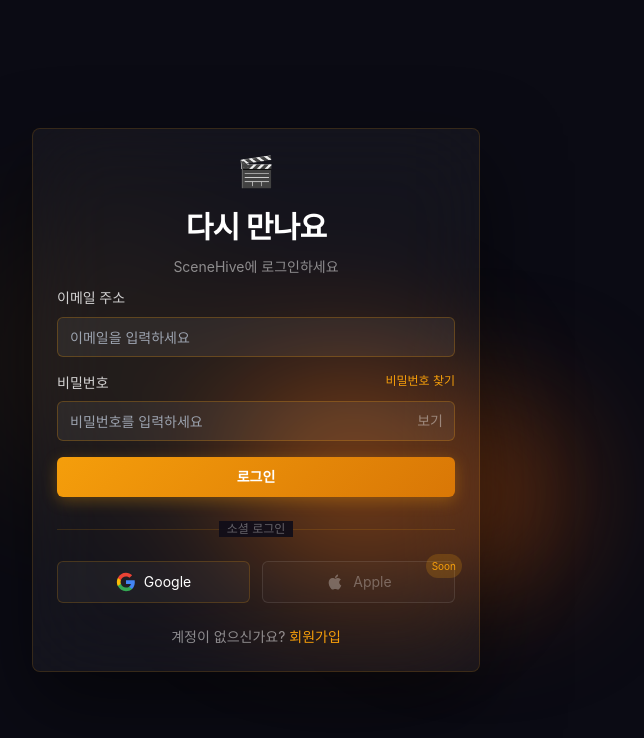
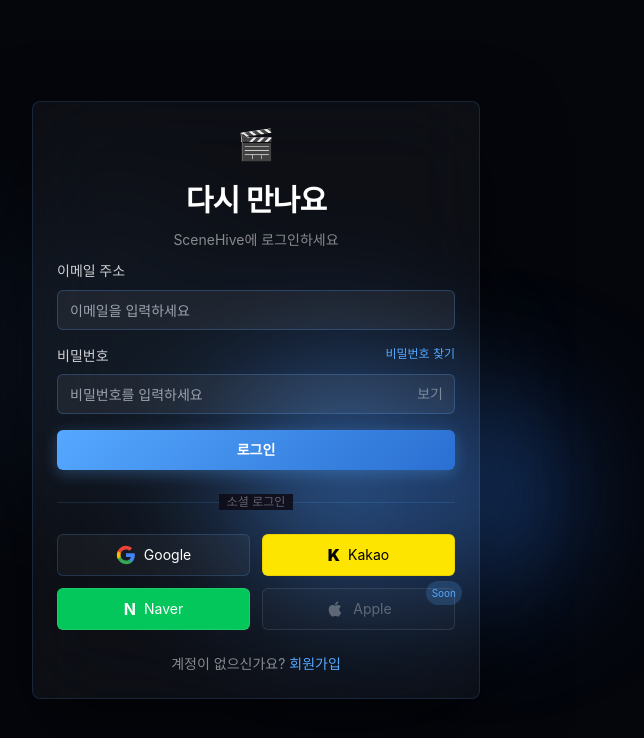
Before and after one commit to jdhert/SceneHive, a Next.js app in the folder frontend-next/: page /login in a window 1280 px wide. Shown: the top 738 px of the page, without its empty margins (384-1028 px from the left). Built offline with nearby package versions, Linux system fonts and the light colour scheme; no server answers.

Commit message:
feat: 로그인/설정 소셜 UX와 사용자 상태 동기화 개선

```diff
--- a/frontend-next/src/app/(public)/forgot-password/page.tsx
+++ b/frontend-next/src/app/(public)/forgot-password/page.tsx
@@ -8,9 +8,9 @@
 import { Label } from '@/components/ui/label';
 import { Card, CardContent, CardDescription, CardHeader, CardTitle } from '@/components/ui/card';
 
-const BG = '#0B0B14';
-const AMBER = '#F59E0B';
-const AMBER_DARK = '#D97706';
+const BG = '#04060C';
+const AMBER = '#55A8FF';
+const AMBER_DARK = '#2A6FD2';
 
 export default function ForgotPasswordPage() {
   const [email, setEmail] = useState('');
@@ -37,11 +37,11 @@
     <div className="min-h-screen flex items-center justify-center p-4 relative" style={{ background: BG }}>
       <div className="absolute inset-0 overflow-hidden pointer-events-none">
         <div className="absolute top-1/3 left-1/3 w-80 h-80 rounded-full blur-3xl opacity-10"
-          style={{ background: 'radial-gradient(circle, #F59E0B, transparent)' }} />
+          style={{ background: 'radial-gradient(circle, #55A8FF, transparent)' }} />
       </div>
 
       <Card className="w-full max-w-md relative z-10 border-0"
-        style={{ background: 'rgba(255,255,255,0.04)', border: '1px solid rgba(245,158,11,0.15)', backdropFilter: 'blur(40px)', boxShadow: '0 32px 80px rgba(0,0,0,0.5)' }}>
+        style={{ background: 'rgba(255,255,255,0.04)', border: '1px solid rgba(85,168,255,0.15)', backdropFilter: 'blur(40px)', boxShadow: '0 32px 80px rgba(0,0,0,0.5)' }}>
         <CardHeader className="text-center space-y-3 pb-2">
           <div className="flex justify-center mb-2"><span className="text-3xl">🎬</span></div>
           <CardTitle className="text-3xl font-bold text-white">
@@ -75,11 +75,11 @@
                 <Label htmlFor="email" className="text-sm font-medium" style={{ color: 'rgba(255,255,255,0.8)' }}>이메일 주소</Label>
                 <Input id="email" type="email" placeholder="이메일을 입력하세요" value={email}
                   onChange={(e) => setEmail(e.target.value)}
-                  style={{ borderColor: 'rgba(245,158,11,0.25)', background: 'rgba(255,255,255,0.06)', color: 'white' }}
+                  style={{ borderColor: 'rgba(85,168,255,0.25)', background: 'rgba(255,255,255,0.06)', color: 'white' }}
                   required />
               </div>
               <Button type="submit" className="w-full font-bold py-5 text-white" disabled={isLoading}
-                style={{ background: `linear-gradient(135deg, ${AMBER}, ${AMBER_DARK})`, boxShadow: isLoading ? 'none' : '0 4px 15px rgba(245,158,11,0.3)' }}>
+                style={{ background: `linear-gradient(135deg, ${AMBER}, ${AMBER_DARK})`, boxShadow: isLoading ? 'none' : '0 4px 15px rgba(85,168,255,0.3)' }}>
                 {isLoading ? '발송 중...' : '재설정 링크 보내기'}
               </Button>
               <div className="text-center">
--- a/frontend-next/src/app/(public)/login/page.tsx
+++ b/frontend-next/src/app/(public)/login/page.tsx
@@ -1,6 +1,6 @@
 'use client';
 
-import React, { useState } from 'react';
+import React, { useEffect, useState } from 'react';
 import Link from 'next/link';
 import { authService } from '@/services/api';
 import { hashPassword } from '@/lib/crypto';
@@ -10,9 +10,9 @@
 import { Label } from '@/components/ui/label';
 import { Card, CardContent, CardDescription, CardHeader, CardTitle } from '@/components/ui/card';
 
-const BG = '#0B0B14';
-const AMBER = '#F59E0B';
-const AMBER_DARK = '#D97706';
+const BG = '#04060C';
+const AMBER = '#55A8FF';
+const AMBER_DARK = '#2A6FD2';
 
 function setSessionCookie() {
   document.cookie = 'has_session=true; path=/; max-age=604800; SameSite=Lax';
@@ -30,6 +30,19 @@
   const [isLocked, setIsLocked] = useState(false);
   const [lockedEmail, setLockedEmail] = useState('');
   const [resendSuccess, setResendSuccess] = useState(false);
+  const [oauthErrorMessage, setOauthErrorMessage] = useState('');
+
+  useEffect(() => {
+    const params = new URLSearchParams(window.location.search);
+    const oauthError = params.get('error');
+    if (oauthError === 'oauth2_email_required') {
+      setOauthErrorMessage('소셜 로그인에 필요한 이메일 동의가 누락되었습니다. 동의 후 다시 시도해주세요.');
+      return;
+    }
+    if (oauthError === 'oauth2__failed') {
+      setOauthErrorMessage('소셜 로그인에 실패했습니다. 잠시 후 다시 시도해주세요.');
+    }
+  }, []);
 
   const handleChange = (e: React.ChangeEvent<HTMLInputElement>) => {
     setForm({ ...form, [e.target.name]: e.target.value });
@@ -74,21 +87,22 @@
   };
 
   const oauthBase = resolveOAuthBaseUrl();
+  const displayError = error || oauthErrorMessage;
 
   return (
     <div className="min-h-screen flex items-center justify-center p-4 relative" style={{ background: BG }}>
       {/* Ambient orbs */}
       <div className="absolute inset-0 overflow-hidden pointer-events-none">
         <div className="absolute top-1/4 left-1/4 w-80 h-80 rounded-full blur-3xl opacity-10"
-          style={{ background: 'radial-gradient(circle, #F59E0B, transparent)' }} />
+          style={{ background: 'radial-gradient(circle, #55A8FF, transparent)' }} />
         <div className="absolute bottom-1/4 right-1/3 w-64 h-64 rounded-full blur-3xl opacity-8"
-          style={{ background: 'radial-gradient(circle, #B45309, transparent)', animationDelay: '1s' }} />
+          style={{ background: 'radial-gradient(circle, #3A7ED6, transparent)', animationDelay: '1s' }} />
         <div className="absolute top-1/2 right-1/4 w-48 h-48 rounded-full blur-3xl opacity-6"
-          style={{ background: 'radial-gradient(circle, #92400E, transparent)', animationDelay: '2s' }} />
+          style={{ background: 'radial-gradient(circle, #1E4E9A, transparent)', animationDelay: '2s' }} />
       </div>
 
       <Card className="w-full max-w-md relative z-10 border-0"
-        style={{ background: 'rgba(255,255,255,0.04)', border: '1px solid rgba(245,158,11,0.15)', backdropFilter: 'blur(40px)', boxShadow: '0 32px 80px rgba(0,0,0,0.5)' }}>
+        style={{ background: 'rgba(255,255,255,0.04)', border: '1px solid rgba(85,168,255,0.15)', backdropFilter: 'blur(40px)', boxShadow: '0 32px 80px rgba(0,0,0,0.5)' }}>
         <CardHeader className="text-center space-y-3 pb-2">
           <div className="flex justify-center mb-2">
             <span className="text-3xl">🎬</span>
@@ -98,11 +112,11 @@
         </CardHeader>
 
         <CardContent className="space-y-6">
-          {error && (
+          {displayError && (
             <div className="p-3 rounded-md text-sm" style={{ background: 'rgba(239,68,68,0.15)', border: '1px solid rgba(239,68,68,0.3)', color: '#FCA5A5' }}>
-              {error}
+              {displayError}
               {isLocked && !resendSuccess && (
-                <button onClick={handleResendUnlock} className="ml-2 underline" style={{ color: '#FCD34D' }}>
+                <button onClick={handleResendUnlock} className="ml-2 underline" style={{ color: '#BFDBFE' }}>
                   잠금 해제 이메일 재발송
                 </button>
               )}
@@ -115,7 +129,7 @@
               <Label htmlFor="email" className="text-sm font-medium" style={{ color: 'rgba(255,255,255,0.8)' }}>이메일 주소</Label>
               <Input id="email" name="email" type="email" placeholder="이메일을 입력하세요" value={form.email} onChange={handleChange}
                 className="focus:ring-2"
-                style={{ borderColor: 'rgba(245,158,11,0.25)', background: 'rgba(255,255,255,0.06)', color: 'white' }}
+                style={{ borderColor: 'rgba(85,168,255,0.25)', background: 'rgba(255,255,255,0.06)', color: 'white' }}
                 required />
             </div>
 
@@ -128,7 +142,7 @@
                 <Input id="password" name="password" type={showPassword ? 'text' : 'password'} placeholder="비밀번호를 입력하세요"
                   value={form.password} onChange={handleChange}
                   className="focus:ring-2 pr-12"
-                  style={{ borderColor: 'rgba(245,158,11,0.25)', background: 'rgba(255,255,255,0.06)', color: 'white' }}
+                  style={{ borderColor: 'rgba(85,168,255,0.25)', background: 'rgba(255,255,255,0.06)', color: 'white' }}
                   required />
                 <button type="button" onClick={() => setShowPassword(!showPassword)}
                   className="absolute right-3 top-1/2 -translate-y-1/2 text-sm"
@@ -139,24 +153,24 @@
             </div>
 
             <Button type="submit" className="w-full font-bold py-5 text-white" disabled={isLoading}
-              style={{ background: `linear-gradient(135deg, ${AMBER}, ${AMBER_DARK})`, boxShadow: isLoading ? 'none' : `0 4px 15px rgba(245,158,11,0.3)` }}>
+              style={{ background: `linear-gradient(135deg, ${AMBER}, ${AMBER_DARK})`, boxShadow: isLoading ? 'none' : `0 4px 15px rgba(85,168,255,0.3)` }}>
               {isLoading ? '로그인 중...' : '로그인'}
             </Button>
           </form>
 
           <div className="relative">
             <div className="absolute inset-0 flex items-center">
-              <span className="w-full border-t" style={{ borderColor: 'rgba(245,158,11,0.15)' }} />
+              <span className="w-full border-t" style={{ borderColor: 'rgba(85,168,255,0.15)' }} />
             </div>
             <div className="relative flex justify-center text-xs">
               <span className="px-2" style={{ background: 'rgba(15,13,25,0.9)', color: 'rgba(255,255,255,0.35)' }}>소셜 로그인</span>
             </div>
           </div>
 
-          <div className="grid grid-cols-2 gap-3">
+          <div className="grid gap-3 sm:grid-cols-2">
             <a href={`${oauthBase}/oauth2/authorization/google`}
               className="flex items-center justify-center gap-2 px-4 py-2.5 rounded-md text-white hover:opacity-80 transition-opacity text-sm"
-              style={{ border: '1px solid rgba(245,158,11,0.2)', background: 'rgba(255,255,255,0.04)' }}>
+              style={{ border: '1px solid rgba(85,168,255,0.2)', background: 'rgba(255,255,255,0.04)' }}>
               <svg className="w-5 h-5" viewBox="0 0 24 24">
                 <path fill="#4285F4" d="M22.56 12.25c0-.78-.07-1.53-.2-2.25H12v4.26h5.92a5.06 5.06 0 0 1-2.2 3.32v2.77h3.57c2.08-1.92 3.28-4.74 3.28-8.1z"/>
                 <path fill="#34A853" d="M12 23c2.97 0 5.46-.98 7.28-2.66l-3.57-2.77c-.98.66-2.23 1.06-3.71 1.06-2.86 0-5.29-1.93-6.16-4.53H2.18v2.84C3.99 20.53 7.7 23 12 23z"/>
@@ -164,6 +178,18 @@
                 <path fill="#EA4335" d="M12 5.38c1.62 0 3.06.56 4.21 1.64l3.15-3.15C17.45 2.09 14.97 1 12 1 7.7 1 3.99 3.47 2.18 7.07l3.66 2.84c.87-2.6 3.3-4.53 6.16-4.53z"/>
               </svg>
               Google
+            </a>
+            <a href={`${oauthBase}/oauth2/authorization/kakao`}
+              className="flex items-center justify-center gap-2 px-4 py-2.5 rounded-md text-sm text-black hover:opacity-90 transition-opacity"
+              style={{ border: '1px solid rgba(0,0,0,0.08)', background: '#FEE500' }}>
+              <span className="font-black text-base leading-none">K</span>
+              Kakao
+            </a>
+            <a href={`${oauthBase}/oauth2/authorization/naver`}
+              className="flex items-center justify-center gap-2 px-4 py-2.5 rounded-md text-sm text-white hover:opacity-90 transition-opacity"
+              style={{ border: '1px solid rgba(255,255,255,0.1)', background: '#03C75A' }}>
+              <span className="font-bold text-base leading-none">N</span>
+              Naver
             </a>
             <button
               disabled
@@ -174,7 +200,7 @@
               </svg>
               Apple
               <span className="absolute -top-2 -right-2 text-[10px] px-1.5 py-0.5 rounded-full"
-                style={{ background: 'rgba(245,158,11,0.2)', color: AMBER }}>Soon</span>
+                style={{ background: 'rgba(85,168,255,0.2)', color: AMBER }}>Soon</span>
             </button>
           </div>
 
--- a/frontend-next/src/app/(public)/register/page.tsx
+++ b/frontend-next/src/app/(public)/register/page.tsx
@@ -10,9 +10,9 @@
 import { Label } from '@/components/ui/label';
 import { Card, CardContent, CardDescription, CardHeader, CardTitle } from '@/components/ui/card';
 
-const BG = '#0B0B14';
-const AMBER = '#F59E0B';
-const AMBER_DARK = '#D97706';
+const BG = '#04060C';
+const AMBER = '#55A8FF';
+const AMBER_DARK = '#2A6FD2';
 
 export default function RegisterPage() {
   const router = useRouter();
@@ -46,13 +46,13 @@
       {/* Ambient orbs */}
       <div className="absolute inset-0 overflow-hidden pointer-events-none">
         <div className="absolute top-1/4 left-1/4 w-80 h-80 rounded-full blur-3xl opacity-10"
-          style={{ background: 'radial-gradient(circle, #F59E0B, transparent)' }} />
+          style={{ background: 'radial-gradient(circle, #55A8FF, transparent)' }} />
         <div className="absolute top-3/4 right-1/4 w-64 h-64 rounded-full blur-3xl opacity-8"
-          style={{ background: 'radial-gradient(circle, #B45309, transparent)', animationDelay: '1s' }} />
+          style={{ background: 'radial-gradient(circle, #3A7ED6, transparent)', animationDelay: '1s' }} />
       </div>
 
       <Card className="w-full max-w-md relative z-10 border-0"
-        style={{ background: 'rgba(255,255,255,0.04)', border: '1px solid rgba(245,158,11,0.15)', backdropFilter: 'blur(40px)', boxShadow: '0 32px 80px rgba(0,0,0,0.5)' }}>
+        style={{ background: 'rgba(255,255,255,0.04)', border: '1px solid rgba(85,168,255,0.15)', backdropFilter: 'blur(40px)', boxShadow: '0 32px 80px rgba(0,0,0,0.5)' }}>
         <CardHeader className="text-center space-y-3 pb-2">
           <div className="flex justify-center mb-2">
             <span className="text-3xl">🎬</span>
@@ -73,24 +73,24 @@
             <div className="space-y-2">
               <Label htmlFor="name" className="text-sm font-medium" style={{ color: 'rgba(255,255,255,0.8)' }}>이름</Label>
               <Input id="name" name="name" type="text" placeholder="이름을 입력하세요" value={form.name} onChange={handleChange}
-                style={{ borderColor: 'rgba(245,158,11,0.25)', background: 'rgba(255,255,255,0.06)', color: 'white' }}
+                style={{ borderColor: 'rgba(85,168,255,0.25)', background: 'rgba(255,255,255,0.06)', color: 'white' }}
                 required />
             </div>
             <div className="space-y-2">
               <Label htmlFor="email" className="text-sm font-medium" style={{ color: 'rgba(255,255,255,0.8)' }}>이메일 주소</Label>
               <Input id="email" name="email" type="email" placeholder="이메일을 입력하세요" value={form.email} onChange={handleChange}
-                style={{ borderColor: 'rgba(245,158,11,0.25)', background: 'rgba(255,255,255,0.06)', color: 'white' }}
+                style={{ borderColor: 'rgba(85,168,255,0.25)', background: 'rgba(255,255,255,0.06)', color: 'white' }}
                 required />
             </div>
             <div className="space-y-2">
               <Label htmlFor="password" className="text-sm font-medium" style={{ color: 'rgba(255,255,255,0.8)' }}>비밀번호</Label>
               <Input id="password" name="password" type="password" placeholder="비밀번호를 입력하세요 (6자 이상)" value={form.password} onChange={handleChange}
-                style={{ borderColor: 'rgba(245,158,11,0.25)', background: 'rgba(255,255,255,0.06)', color: 'white' }}
+                style={{ borderColor: 'rgba(85,168,255,0.25)', background: 'rgba(255,255,255,0.06)', color: 'white' }}
                 minLength={6} required />
               <p className="text-xs" style={{ color: 'rgba(255,255,255,0.35)' }}>최소 6자 이상 입력하세요</p>
             </div>
             <Button type="submit" className="w-full font-bold py-5 text-white" disabled={isLoading}
-              style={{ background: `linear-gradient(135deg, ${AMBER}, ${AMBER_DARK})`, boxShadow: isLoading ? 'none' : `0 4px 15px rgba(245,158,11,0.3)` }}>
+              style={{ background: `linear-gradient(135deg, ${AMBER}, ${AMBER_DARK})`, boxShadow: isLoading ? 'none' : `0 4px 15px rgba(85,168,255,0.3)` }}>
               {isLoading ? '가입 중...' : '회원가입'}
             </Button>
           </form>
--- a/frontend-next/src/app/(public)/reset-password/page.tsx
+++ b/frontend-next/src/app/(public)/reset-password/page.tsx
@@ -10,9 +10,9 @@
 import { Label } from '@/components/ui/label';
 import { Card, CardContent, CardDescription, CardHeader, CardTitle } from '@/components/ui/card';
 
-const BG = '#0B0B14';
-const AMBER = '#F59E0B';
-const AMBER_DARK = '#D97706';
+const BG = '#04060C';
+const AMBER = '#55A8FF';
+const AMBER_DARK = '#2A6FD2';
 
 function ResetPasswordContent() {
   const router = useRouter();
@@ -36,7 +36,7 @@
     return (
       <div className="min-h-screen flex items-center justify-center p-4 relative" style={{ background: BG }}>
         <Card className="w-full max-w-md border-0"
-          style={{ background: 'rgba(255,255,255,0.04)', border: '1px solid rgba(245,158,11,0.15)', backdropFilter: 'blur(40px)', boxShadow: '0 32px 80px rgba(0,0,0,0.5)' }}>
+          style={{ background: 'rgba(255,255,255,0.04)', border: '1px solid rgba(85,168,255,0.15)', backdropFilter: 'blur(40px)', boxShadow: '0 32px 80px rgba(0,0,0,0.5)' }}>
           <CardContent className="py-12 text-center">
             <div className="text-4xl mb-4">⚠️</div>
             <h2 className="text-2xl font-bold text-white mb-3">유효하지 않은 링크</h2>
@@ -70,17 +70,17 @@
     }
   };
 
-  const inputStyle = { borderColor: 'rgba(245,158,11,0.25)', background: 'rgba(255,255,255,0.06)', color: 'white' };
+  const inputStyle = { borderColor: 'rgba(85,168,255,0.25)', background: 'rgba(255,255,255,0.06)', color: 'white' };
 
   return (
     <div className="min-h-screen flex items-center justify-center p-4 relative" style={{ background: BG }}>
       <div className="absolute inset-0 overflow-hidden pointer-events-none">
         <div className="absolute top-1/3 right-1/3 w-80 h-80 rounded-full blur-3xl opacity-10"
-          style={{ background: 'radial-gradient(circle, #F59E0B, transparent)' }} />
+          style={{ background: 'radial-gradient(circle, #55A8FF, transparent)' }} />
       </div>
 
       <Card className="w-full max-w-md relative z-10 border-0"
-        style={{ background: 'rgba(255,255,255,0.04)', border: '1px solid rgba(245,158,11,0.15)', backdropFilter: 'blur(40px)', boxShadow: '0 32px 80px rgba(0,0,0,0.5)' }}>
+        style={{ background: 'rgba(255,255,255,0.04)', border: '1px solid rgba(85,168,255,0.15)', backdropFilter: 'blur(40px)', boxShadow: '0 32px 80px rgba(0,0,0,0.5)' }}>
         <CardHeader className="text-center space-y-3 pb-2">
           <div className="flex justify-center mb-2"><span className="text-3xl">🎬</span></div>
           <CardTitle className="text-3xl font-bold text-white">
@@ -123,7 +123,7 @@
                   style={inputStyle} minLength={8} required />
               </div>
               <Button type="submit" className="w-full font-bold py-5 text-white" disabled={isLoading}
-                style={{ background: `linear-gradient(135deg, ${AMBER}, ${AMBER_DARK})`, boxShadow: isLoading ? 'none' : '0 4px 15px rgba(245,158,11,0.3)' }}>
+                style={{ background: `linear-gradient(135deg, ${AMBER}, ${AMBER_DARK})`, boxShadow: isLoading ? 'none' : '0 4px 15px rgba(85,168,255,0.3)' }}>
                 {isLoading ? '변경 중...' : '비밀번호 변경'}
               </Button>
             </form>
--- a/frontend-next/src/app/(public)/unlock-account/page.tsx
+++ b/frontend-next/src/app/(public)/unlock-account/page.tsx
@@ -7,9 +7,9 @@
 import { Card, CardContent } from '@/components/ui/card';
 import { Button } from '@/components/ui/button';
 
-const BG = '#0B0B14';
-const AMBER = '#F59E0B';
-const AMBER_DARK = '#D97706';
+const BG = '#04060C';
+const AMBER = '#55A8FF';
+const AMBER_DARK = '#2A6FD2';
 
 function UnlockAccountContent() {
   const searchParams = useSearchParams();
@@ -39,11 +39,11 @@
     <div className="min-h-screen flex items-center justify-center p-4 relative" style={{ background: BG }}>
       <div className="absolute inset-0 overflow-hidden pointer-events-none">
         <div className="absolute top-1/3 left-1/3 w-80 h-80 rounded-full blur-3xl opacity-10"
-          style={{ background: 'radial-gradient(circle, #F59E0B, transparent)' }} />
+          style={{ background: 'radial-gradient(circle, #55A8FF, transparent)' }} />
       </div>
 
       <Card className="w-full max-w-md relative z-10 border-0"
-        style={{ background: 'rgba(255,255,255,0.04)', border: '1px solid rgba(245,158,11,0.15)', backdropFilter: 'blur(40px)', boxShadow: '0 32px 80px rgba(0,0,0,0.5)' }}>
+        style={{ background: 'rgba(255,255,255,0.04)', border: '1px solid rgba(85,168,255,0.15)', backdropFilter: 'blur(40px)', boxShadow: '0 32px 80px rgba(0,0,0,0.5)' }}>
         <CardContent className="py-12 text-center">
           {status === 'loading' && (
             <>
@@ -75,7 +75,7 @@
               </div>
               <Link href="/login">
                 <Button className="font-medium text-white"
-                  style={{ background: 'rgba(245,158,11,0.15)', border: '1px solid rgba(245,158,11,0.3)' }}>
+                  style={{ background: 'rgba(85,168,255,0.15)', border: '1px solid rgba(85,168,255,0.3)' }}>
                   로그인으로 이동
                 </Button>
               </Link>
--- a/frontend-next/src/app/(public)/verify-email/page.tsx
+++ b/frontend-next/src/app/(public)/verify-email/page.tsx
@@ -8,9 +8,9 @@
 import { Label } from '@/components/ui/label';
 import { Card, CardContent, CardDescription, CardHeader, CardTitle } from '@/components/ui/card';
 
-const BG = '#0B0B14';
-const AMBER = '#F59E0B';
-const AMBER_DARK = '#D97706';
+const BG = '#04060C';
+const AMBER = '#55A8FF';
+const AMBER_DARK = '#2A6FD2';
 
 function VerifyEmailContent() {
   const router = useRouter();
@@ -36,17 +36,17 @@
     }
   };
 
-  const inputStyle = { borderColor: 'rgba(245,158,11,0.25)', background: 'rgba(255,255,255,0.06)', color: 'white' };
+  const inputStyle = { borderColor: 'rgba(85,168,255,0.25)', background: 'rgba(255,255,255,0.06)', color: 'white' };
 
   return (
     <div className="min-h-screen flex items-center justify-center p-4 relative" style={{ background: BG }}>
       <div className="absolute inset-0 overflow-hidden pointer-events-none">
         <div className="absolute top-1/3 left-1/3 w-80 h-80 rounded-full blur-3xl opacity-10"
-          style={{ background: 'radial-gradient(circle, #F59E0B, transparent)' }} />
+          style={{ background: 'radial-gradient(circle, #55A8FF, transparent)' }} />
       </div>
 
       <Card className="w-full max-w-md relative z-10 border-0"
-        style={{ background: 'rgba(255,255,255,0.04)', border: '1px solid rgba(245,158,11,0.15)', backdropFilter: 'blur(40px)', boxShadow: '0 32px 80px rgba(0,0,0,0.5)' }}>
+        style={{ background: 'rgba(255,255,255,0.04)', border: '1px solid rgba(85,168,255,0.15)', backdropFilter: 'blur(40px)', boxShadow: '0 32px 80px rgba(0,0,0,0.5)' }}>
         <CardHeader className="text-center space-y-3 pb-2">
           <div className="flex justify-center mb-2"><span className="text-3xl">📧</span></div>
           <CardTitle className="text-3xl font-bold text-white">이메일 인증</CardTitle>
@@ -77,7 +77,7 @@
                 style={inputStyle} required />
             </div>
             <Button type="submit" className="w-full font-bold py-5 text-white" disabled={isLoading}
-              style={{ background: `linear-gradient(135deg, ${AMBER}, ${AMBER_DARK})`, boxShadow: isLoading ? 'none' : '0 4px 15px rgba(245,158,11,0.3)' }}>
+              style={{ background: `linear-gradient(135deg, ${AMBER}, ${AMBER_DARK})`, boxShadow: isLoading ? 'none' : '0 4px 15px rgba(85,168,255,0.3)' }}>
               {isLoading ? '인증 중...' : '이메일 인증하기'}
             </Button>
           </form>
--- a/frontend-next/src/types/index.ts
+++ b/frontend-next/src/types/index.ts
@@ -1,5 +1,6 @@
 // === Enums ===
 export type Role = 'USER' | 'ADMIN';
+export type AuthProvider = 'LOCAL' | 'GOOGLE' | 'KAKAO' | 'NAVER';
 export type MessageType = 'TEXT' | 'CODE';
 export type WorkspaceRole = 'OWNER' | 'ADMIN' | 'MEMBER';
 export type UserStatus = 'ONLINE' | 'AWAY' | 'BUSY' | 'OFFLINE';
@@ -26,7 +27,7 @@
   company?: string;
   status: UserStatus;
   isVerified: boolean;
-  provider?: string;
+  provider?: AuthProvider;
   createdAt: string;
   updatedAt: string;
   lastSeenAt?: string;
```
Also changed, not shown: frontend-next/src/app/(protected)/settings/page.tsx (+13 -1 lines), frontend-next/src/providers/user-provider.tsx (+12 -1 lines).
